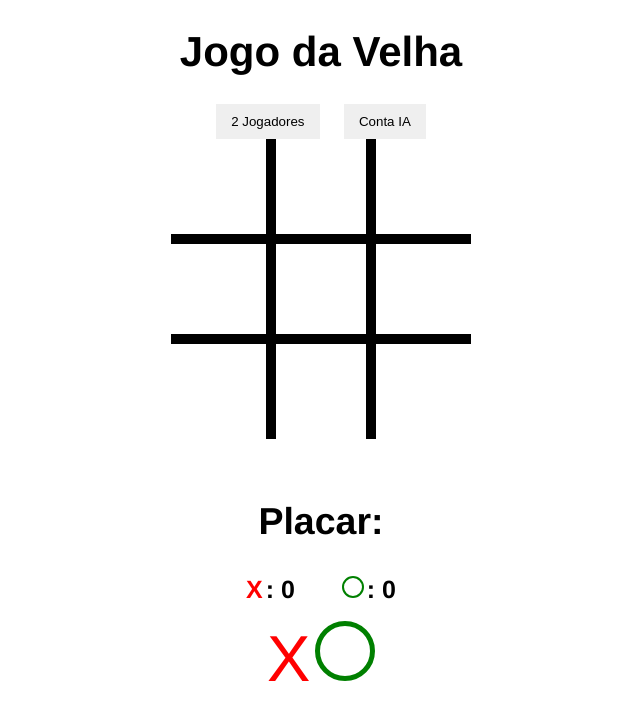
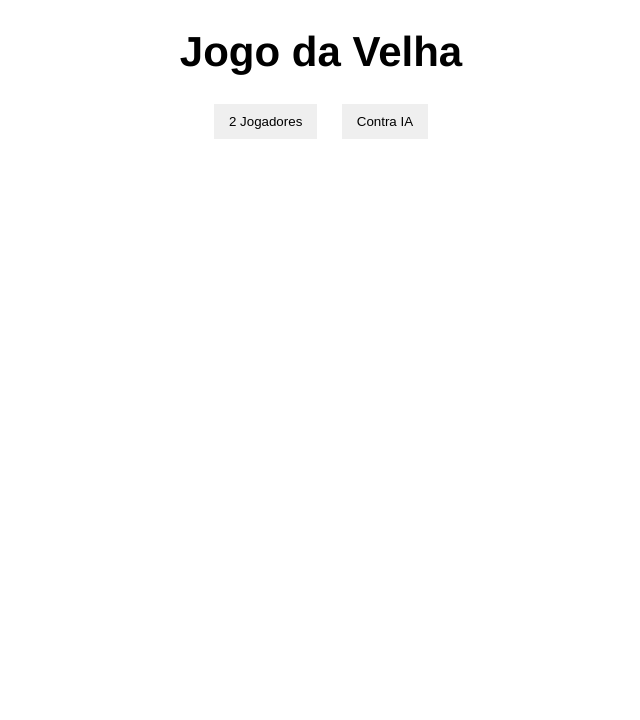
Before and after one commit to Marinalm15/JogoDaVelha, a plain HTML site: page index.html in a window 1280 px wide. Shown: the whole page, without its empty margins (319-959 px from the left). Drawn offline with Linux system fonts and the light colour scheme.

Commit message:
ajustes no html e css

```diff
--- a/index.html
+++ b/index.html
@@ -2,47 +2,37 @@
 <html lang="en">
 <head>
   <meta charset="UTF-8">
-    <title>Jogo da Velha</title>
+  <title>Jogo Da Velha</title>
   <link rel="stylesheet" href="styles.css">
 </head>
 <body>
-
-    <h1 class="titulo">Jogo da Velha</h1>
+  <h1>Jogo da Velha</h1>
   <div id="buttons-container">
-        <button id="2players">2 Jogadores</button>
-        <button id="ai-players">Conta IA</button>
+    <button id="2-players">2 Jogadores</button>
+    <button id="ai-player">Contra IA</button>
   </div>
   <div id="container" class="hide">
     <div class="box" id="block-1"></div>
-        <div class="box" id="block-2"></div>
-        <div class="box" id="block-3"></div>
-        <div class="box" id="block-4"></div>
-        <div class="box" id="block-5"></div>
-        <div class="box" id="block-6"></div>
-        <div class="box" id="block-7"></div>
-        <div class="box" id="block-8"></div>
-        <div class="box" id="block-9"></div>
-
+    <div class="box" id="block-2"></div class="box">
+    <div class="box" id="block-3"></div class="box">
+    <div class="box" id="block-4"></div class="box">
+    <div class="box" id="block-5"></div class="box">
+    <div class="box" id="block-6"></div class="box">
+    <div class="box" id="block-7"></div class="box">
+    <div class="box" id="block-8"></div class="box">
+    <div class="box" id="block-9"></div class="box">
     <div id="scoreboard-container">
       <h2>Placar:</h2>
-            <span class="score-box">
-                <span class="x-scoreboard">X</span>:
-                <span class="x-scoreboard-1">0</span>
-            </span>
-            <span class="score-box">
-                <span class="o-scoreboard"></span>:
-                <span class="x-scoreboard-2">0</span>
-            </span>
+      <span class="score-box"><span id="x-scoreboard">X</span>: <span id="scoreboard-1">0</span></span>
+      <span class="score-box"><span id="o-scoreboard"></span>: <span id="scoreboard-2">0</span></span>
     </div>
   </div>
-
   <div class="hide">
     <div class="x">X</div>
     <div class="o"></div>
   </div>
-
-    <div id="messege" class="hide">
-        <p>asd</p>
+  <div id="message" class="hide">
+    <p>x</p>
   </div>
   <script src="scripts.js"></script>
 </body>
--- a/styles.css
+++ b/styles.css
@@ -62,9 +62,9 @@ h1 {
     margin-top: 17px;
 }
 
-/*.hide {
-    display: none;
-}*/
+.hide {
+    display: none !important;
+}
 
 #scoreboard-container {
     font-weight: bold;
@@ -93,7 +93,7 @@ h1 {
     margin-right: 3px;
 }
 
-#messege p {
+#message p {
     position: absolute;
     margin-left: auto;
     margin-right: auto;
@@ -103,7 +103,6 @@ h1 {
     width: 500px;
     font-size: 50px;
     background-color: #000;
-    color: #fff;
+    color: #FFF;
     padding: 20px;
-    display: none;
-}
+  }
```
Lines whose indentation alone changed are shown as unchanged.
